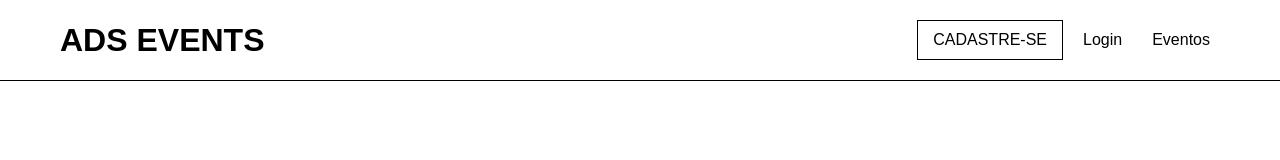
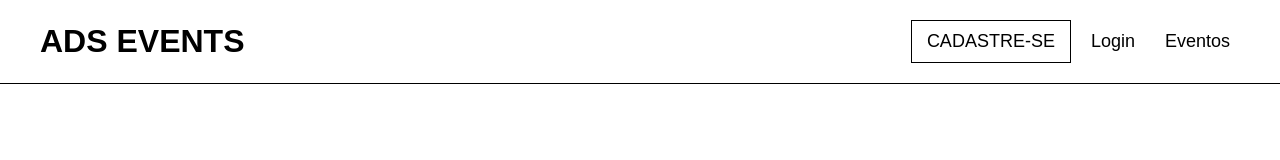
Before and after one commit to henrolv/Projeto-Integrador-1, a plain HTML site: page index.html in a window 1280 px wide. Drawn offline with Linux system fonts and the light colour scheme.

Commit message:
Header-v2

```diff
--- a/css/global/header.css
+++ b/css/global/header.css
@@ -1,6 +1,7 @@
 .header-bg {
   width: 100%;
   border-bottom: 1px solid #000;
+  padding: 1.25rem;
 }
 
 .header-logo a {
@@ -12,7 +13,7 @@
   flex-wrap: wrap;
   max-width: 1200px;
   margin: 0 auto;
-  padding: 20px;
+
   justify-content: space-between;
   place-items: center;
 }
@@ -21,19 +22,19 @@
   display: flex;
   flex-wrap: wrap;
   align-items: center;
-  gap: 10px;
+  gap: 0.625rem;
 }
 
 .header-menu a {
-  padding: 20px 10px 20px 10px;
-  font-size: 16px;
+  padding: 1.25rem 0.625rem;
+  font-size: 1.125rem;
   color: #000;
 }
 
 .header-menu .cadastro a {
   display: flex;
   place-items: center;
-  padding: 10px 15px;
+  padding: 0.625rem 0.938rem;
   border: 1px solid black;
 }
 
@@ -41,4 +42,8 @@
   .header-menu {
     display: none;
   }
+
+  .header-logo a {
+    font-size: 1.5rem;
+  }
 }
--- a/index.html
+++ b/index.html
@@ -4,7 +4,7 @@
 <head>
   <meta charset="UTF-8">
   <meta name="viewport" content="width=device-width, initial-scale=1.0">
-  <title>ADS EVENTS</title>
+  <title>Ads Events</title>
   <link rel="stylesheet" href="/css/style.css">
 </head>
 
```
Also changed, not shown: img/box-eventos/aleksandr-popov-9vDdkxSCAD4-unsplash.jpg (added).
